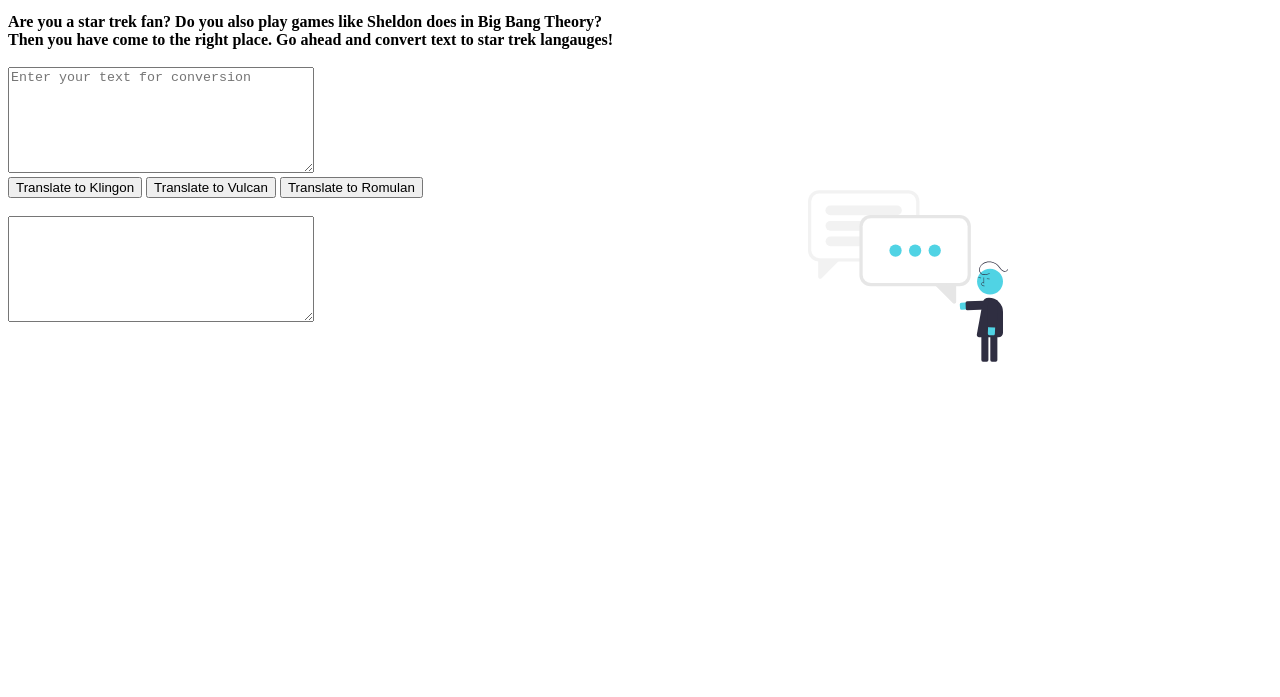
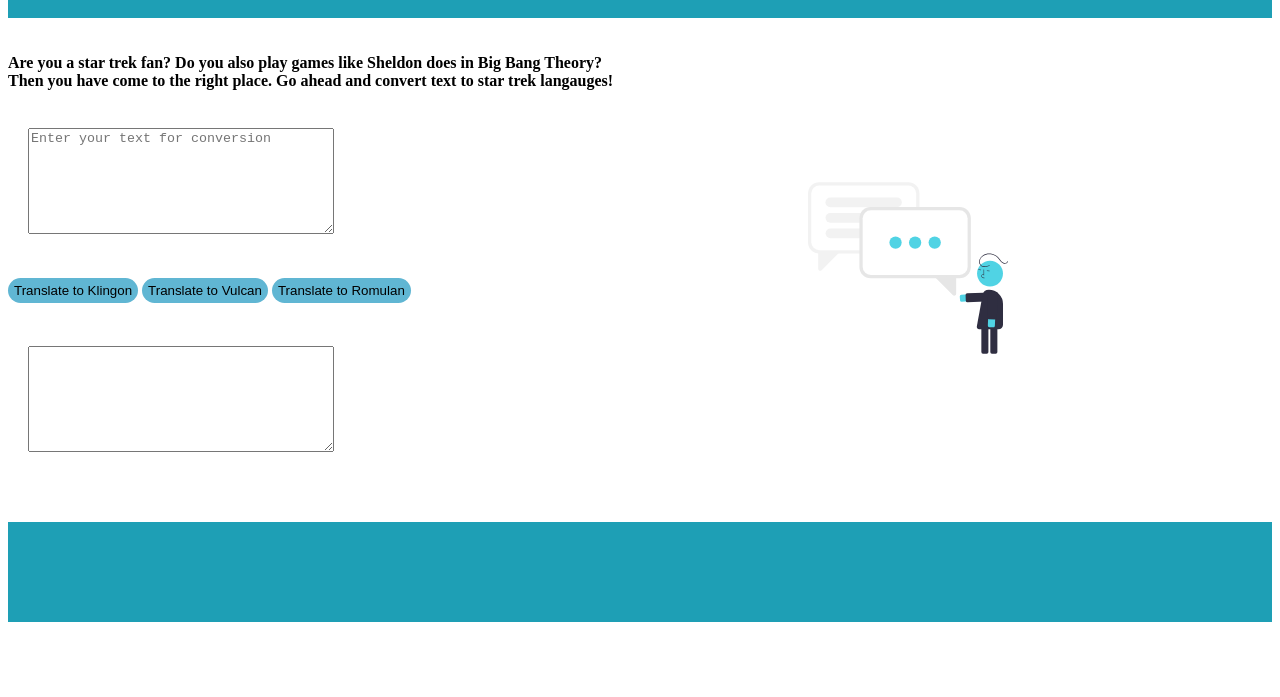
Before and after one commit to poojaarora2912/star-trek-language-converter, a plain HTML site: page index.html in a window 1280 px wide. Shown: the part 103-800 px from the top of the page. Drawn offline with Linux system fonts and the light colour scheme.

Commit message:
add: stylesheet
add: stylesheet

```diff
--- a/index.html
+++ b/index.html
@@ -4,7 +4,7 @@
     <meta charset="UTF-8">
     <meta http-equiv="X-UA-Compatible" content="IE=edge">
     <meta name="viewport" content="width=device-width, initial-scale=1.0">
-    <link href="styleappone.css" rel="stylesheet"/>
+    <link href="appone.css" rel="stylesheet"/>
     <script async src="appone.js"></script>
     <title>Document</title>
 </head>
```
Also changed, not shown: appone.css (line endings or trailing spaces).
